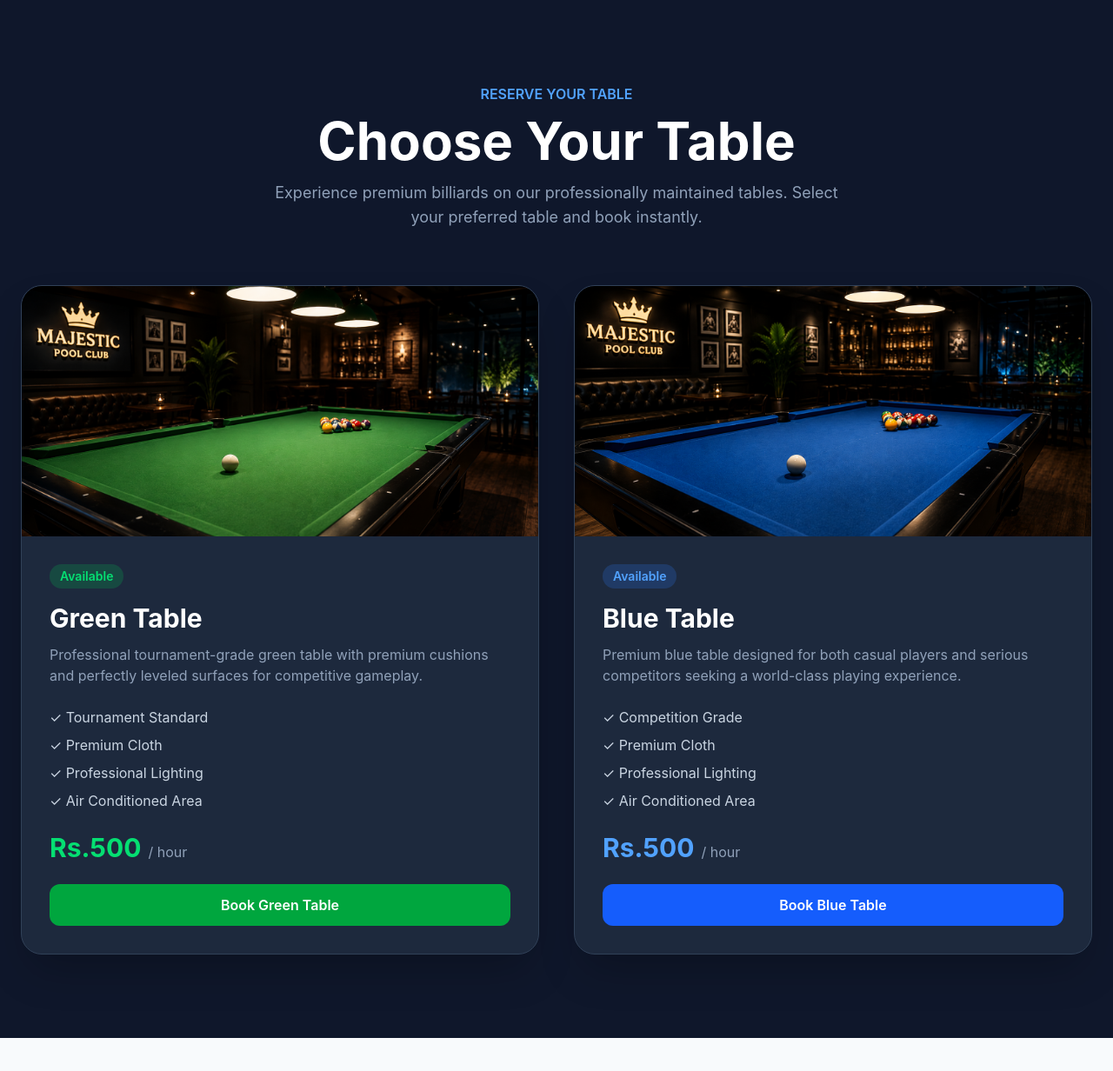
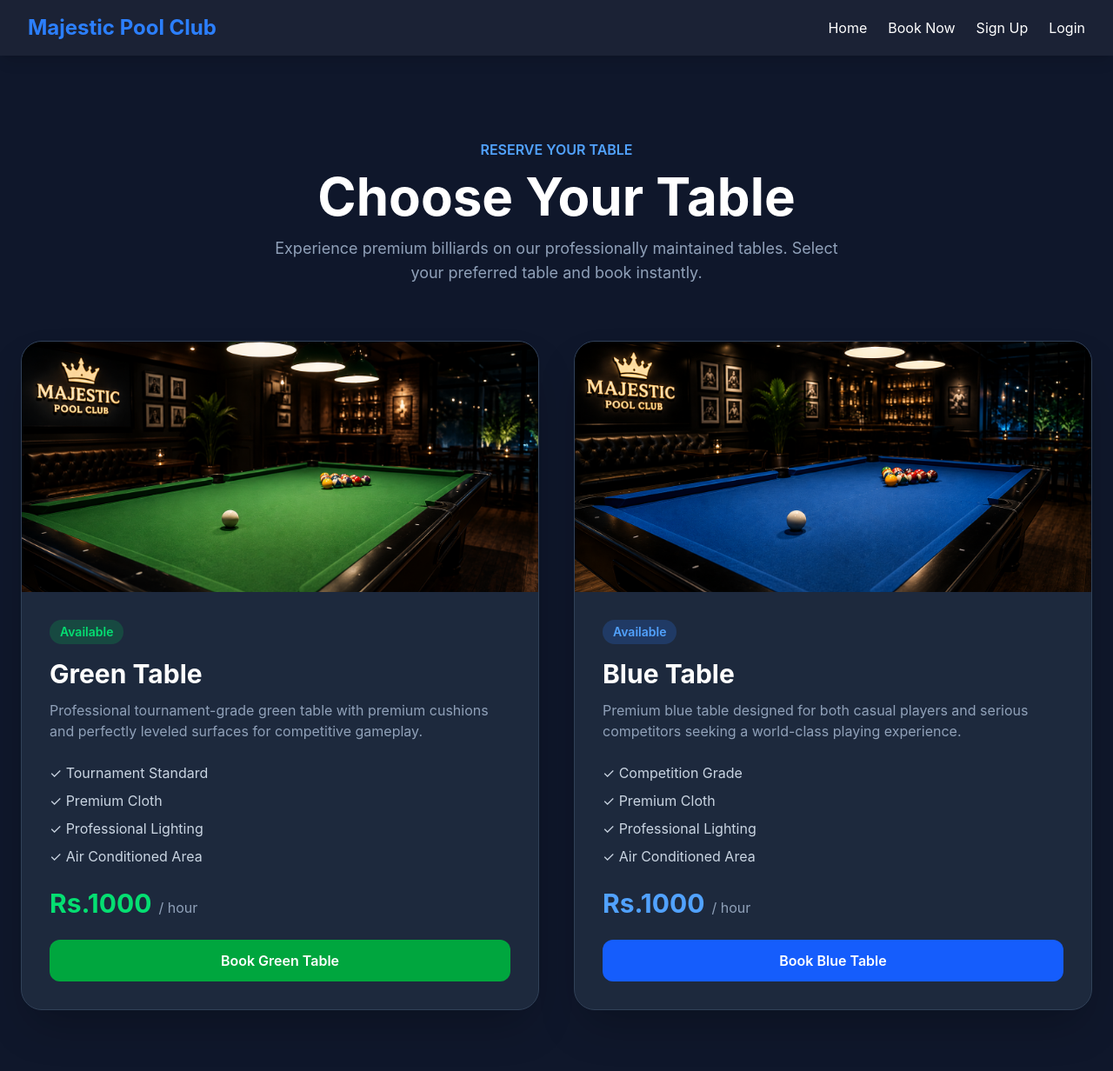
Before and after one commit to afkerthowfeek7860-code/Indoor-Sports-Booking-System, a React (Vite) app in the folder client/: page /booking in a window 1280 px wide. Shown: the top 1232 px of the page at 87% size. Before the commit the page ends 1194 px from the top, so only its background shows below. Built offline with nearby package versions, Linux system fonts and the light colour scheme.

Commit message:
add sticky navbar to booking page

```diff
--- a/client/src/components/Navbar.jsx
+++ b/client/src/components/Navbar.jsx
@@ -2,7 +2,7 @@
 
 function Navbar({ openRegister, openLogin }) {
   return (
-    <nav className="sticky top-0 z-50 bg-slate-900 text-white px-8 py-4 flex justify-between items-center">
+    <nav className="sticky top-0 z-50 bg-slate-900/95 backdrop-blur-md text-white px-8 py-4 flex justify-between items-center shadow-lg">
       <h1 className="text-2xl font-bold text-blue-500">
         Majestic Pool Club
       </h1>
--- a/client/src/pages/Booking.jsx
+++ b/client/src/pages/Booking.jsx
@@ -1,8 +1,16 @@
+import Navbar from "../components/Navbar";
 import greenTable from "../assets/images/green-table.png";
 import blueTable from "../assets/images/blue-table.png";
 
 function Booking() {
   return (
+
+    <>
+    <Navbar
+      openRegister={() => {}}
+      openLogin={() => {}}
+    />
+
     <section className="min-h-screen bg-slate-900 py-24">
       <div className="max-w-7xl mx-auto px-6">
 
@@ -59,7 +67,7 @@
               <div className="flex justify-between items-center mb-6">
                 <div>
                   <span className="text-3xl font-bold text-green-400">
-                    Rs.500
+                    Rs.1000
                   </span>
                   <span className="text-slate-400 ml-2">
                     / hour
@@ -108,7 +116,7 @@
               <div className="flex justify-between items-center mb-6">
                 <div>
                   <span className="text-3xl font-bold text-blue-400">
-                    Rs.500
+                    Rs.1000
                   </span>
                   <span className="text-slate-400 ml-2">
                     / hour
@@ -127,6 +135,8 @@
 
       </div>
     </section>
+
+    </>
   );
 }
 
```
